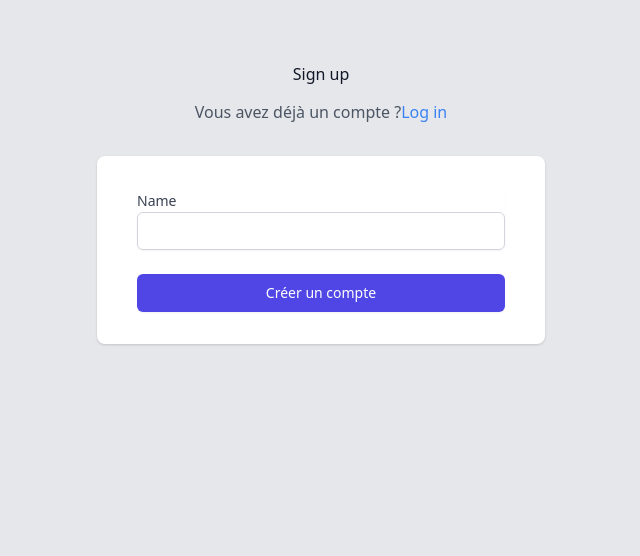
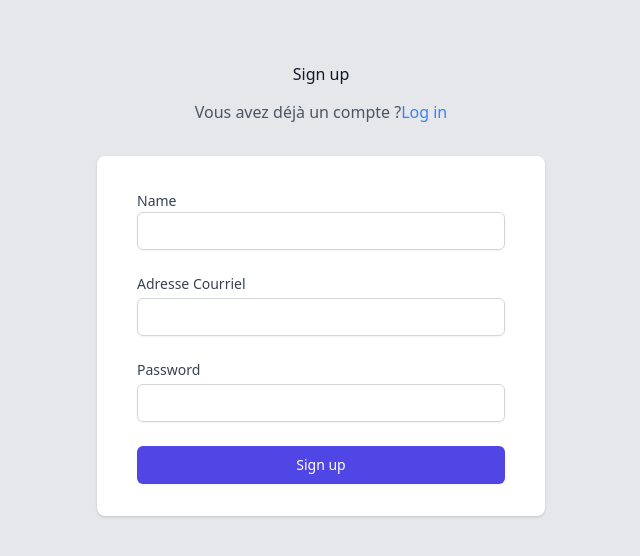
Before and after one commit to BSimardJulien/LoginFireBase, a Next.js app: page /signup in a window 1280 px wide. Shown: the top 556 px of the page, without its empty margins (319-959 px from the left). Built offline with nearby package versions, Linux system fonts and the light colour scheme.

Commit message:
sigup form

```diff
--- a/components/signupform.tsx
+++ b/components/signupform.tsx
@@ -1,36 +1,87 @@
-import { useForm } from 'react-hook-form'
-
+import { useForm } from "react-hook-form";
 
 interface SignUpdata {
-    name: string
-    email: string
-    password : string
+  name: string;
+  email: string;
+  password: string;
 }
 
 const SignUpForm: React.FC = () => {
-    const { register, errors, handleSubmit } = useForm()
+  const { register, errors, handleSubmit } = useForm();
   const onSubmit = (data: SignUpdata) => {
     console.log(data);
-    }
+  };
 
   return (
     <form onSubmit={handleSubmit(onSubmit)}>
       <div className="rounded-md shadow-sm">
         <label
           htmlFor="name"
-                    className="lock text-sm font-medium leading-5 text-gray-700">
+          className="lock text-sm font-medium leading-5 text-gray-700"
+        >
           Name
         </label>
         <input
           id="name"
           className="appearance-none block w-full px-3 py-2 border border-gray-300 rounded-md placeholder-gray-400 focus:outline-none focus:shadow-outline-blue focus:border-blue-300 transition duration-150 ease-in-out sm:text-sm sm:leading-5"
+          type="text"
+          name="name"
+          ref={register({
+            required: "Please enter an name",
+          })}
+        />
+        {/* {errors.password && (
+          <div className="mt-2 text-xs text-red-600">
+            {errors.password.message}
+          </div>
+        )} */}
+      </div>
+      <div className="mt-6">
+        <label
+          htmlFor="email"
+          className="block text-sm font-medium leading-5 text-gray-700"
+        >
+          Adresse Courriel
+        </label>
+        <div className="mt-1 rounded-md shadow-sm">
+          <input
+            id="email"
+            className="appearance-none block w-full px-3 py-2 border border-gray-300 rounded-md placeholder-gray-400 focus:outline-none focus:shadow-outline-blue focus:border-blue-300 transition duration-150 ease-in-out sm:text-sm sm:leading-5"
+            type="email"
+            name="email"
+            ref={register({
+              required: "Please enter an email",
+              pattern: {
+                value: /^(([^<>()[\]\\.,;:\s@"]+(\.[^<>()[\]\\.,;:\s@"]+)*)|(".+"))@((\[[0-9]{1,3}\.[0-9]{1,3}\.[0-9]{1,3}\.[0-9]{1,3}\])|(([a-zA-Z\-0-9]+\.)+[a-zA-Z]{2,}))$/,
+                message: "Not a valid email",
+              },
+            })}
+          />
+          {errors.email && (
+            <div className="mt-2 text-xs text-red-600">
+              {errors.email.message}
+            </div>
+          )}
+        </div>
+      </div>
+      <div className="mt-6">
+        <label
+          htmlFor="password"
+          className="block text-sm font-medium leading-5 text-gray-700"
+        >
+          Password
+        </label>
+        <div className="mt-1 rounded-md shadow-sm">
+          <input
+            id="password"
+            className="appearance-none block w-full px-3 py-2 border border-gray-300 rounded-md placeholder-gray-400 focus:outline-none focus:shadow-outline-blue focus:border-blue-300 transition duration-150 ease-in-out sm:text-sm sm:leading-5"
             type="password"
             name="password"
             ref={register({
-                        required: 'Please enter a password',
+              required: "Please enter a password",
               minLength: {
                 value: 6,
-                            message: 'Should have at least 6 characters',
+                message: "Should have at least 6 characters",
               },
             })}
           />
@@ -40,18 +91,19 @@ const SignUpForm: React.FC = () => {
             </div>
           )}
         </div>
+      </div>
       <div className="mt-6">
         <span className="block w-full rounded-md shadow-sm">
           <button
-                type="button"
+            type="submit"
             className="w-full flex justify-center py-2 px-4 border border-transparent text-sm font-medium rounded-md text-white bg-indigo-600 hover:bg-indigo-500 focus:outline-none focus:border-indigo-700 focus:shadow-outline-indigo active:bg-indigo-700 transition duration-150 ease-in-out"
           >
-                    Créer un compte
+            Sign up
           </button>
         </span>
       </div>
     </form>
-    )
-}
+  );
+};
 
-export default SignUpForm
+export default SignUpForm;
--- a/package.json
+++ b/package.json
@@ -11,6 +11,7 @@
     "@material-ui/core": "^4.11.3",
     "@tailwindcss/postcss7-compat": "^2.0.2",
     "autoprefixer": "^9.8.6",
+    "babel-preset-es2015": "^6.24.1",
     "next": "10.0.5",
     "postcss": "^7.0.35",
     "react": "17.0.1",
```
Also changed, not shown: 1 other file (tests, documents, lock files or other folders). Lines whose indentation alone changed are shown as unchanged.
